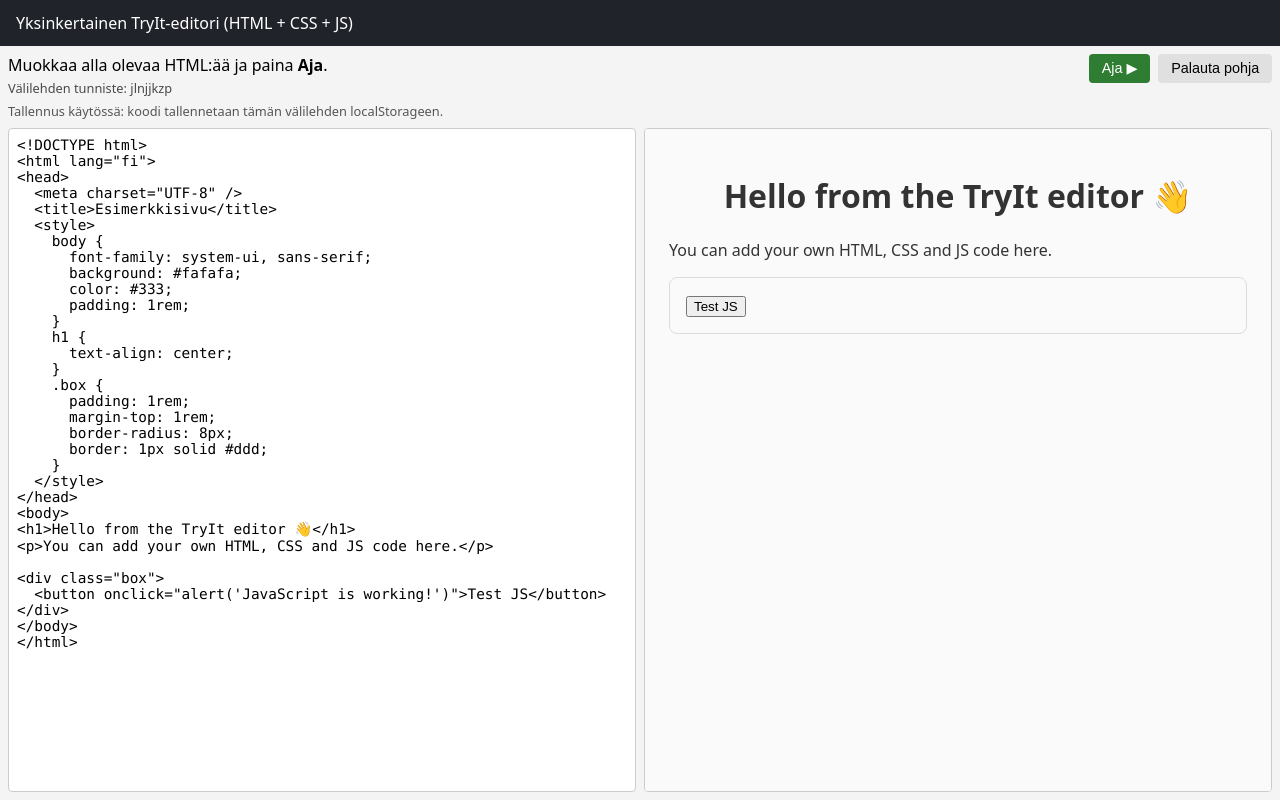
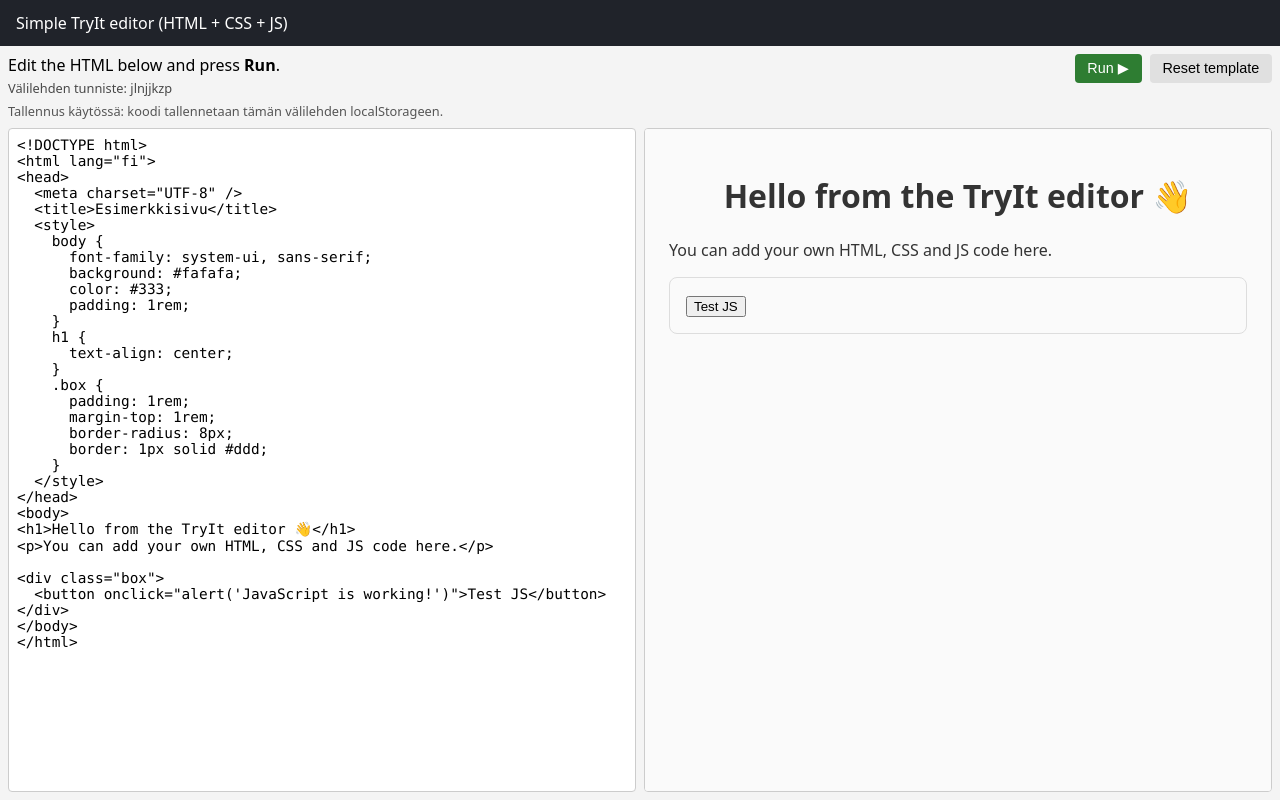
Before and after one commit to kanilmari/try_it_html, a plain HTML site: page index.html in a window 1280 px wide. Drawn offline with Linux system fonts and the light colour scheme.

Commit message:
1.01.202511302320+2025-11-30--23-20 ci

```diff
--- a/index.html
+++ b/index.html
@@ -2,7 +2,7 @@
 <html lang="fi">
 <head>
   <meta charset="UTF-8" />
-  <title>Yksinkertainen TryIt-editori</title>
+  <title>Simple TryIt editor</title>
   <style>
     * {
       box-sizing: border-box;
@@ -118,19 +118,19 @@
 </head>
 <body>
 <header>
-    Yksinkertainen TryIt-editori (HTML + CSS + JS)
+  Simple TryIt editor (HTML + CSS + JS)
 </header>
 
 <main>
   <div class="top-bar">
     <div>
-        Muokkaa alla olevaa HTML:ää ja paina <strong>Aja</strong>.<br>
+      Edit the HTML below and press <strong>Run</strong>.<br>
       <span class="tab-id" id="tabInfo"></span>
       <div id="status" class="status status-info"></div>
     </div>
     <div class="buttons">
-        <button class="run" onclick="runCode()">Aja ▶</button>
-        <button class="reset" onclick="resetTemplate()">Palauta pohja</button>
+      <button class="run" onclick="runCode()">Run ▶</button>
+      <button class="reset" onclick="resetTemplate()">Reset template</button>
     </div>
   </div>
 
@@ -226,7 +226,7 @@
       if (storageDisabled) return;
 
       const MAX_ITEMS = 20;
-      const TTL = 1000 * 60 * 60 * 24 * 30; // 30 päivää
+      const TTL = 1000 * 60 * 60 * 24 * 30; // 30 days
       const now = Date.now();
       const entries = [];
 
@@ -247,7 +247,7 @@
         }
       }
 
-      entries.sort((a, b) => b.updatedAt - a.updatedAt); // uusin ensin
+      entries.sort((a, b) => b.updatedAt - a.updatedAt); // newest first
       if (entries.length > MAX_ITEMS) {
         for (let i = MAX_ITEMS; i < entries.length; i++) {
           localStorage.removeItem(entries[i].key);
@@ -266,8 +266,8 @@
         localStorage.setItem(STORAGE_KEY, JSON.stringify(payload));
         cleanupOldEntries();
       } catch (e) {
-        // Kvota täynnä tai storage muuten estynyt → siirry pysyvään yksityiseen tilaan
-        disableStorage("Tallennus epäonnistui: localStorage täynnä tai estetty. Siirrytty yksityiseen tilaan, koodia ei enää tallenneta selaimeen.");
+        // Quota full or storage otherwise blocked → switch to permanent private mode
+        disableStorage("Saving failed: localStorage is full or blocked. Switched to private mode, code will no longer be saved in the browser.");
       }
     }
 
@@ -309,9 +309,9 @@
         }
       }
 
-      // joko storage ei ole käytössä tai mitään ei ollut tallessa
+      // either storage is not available or nothing was saved
       codeEl.value = defaultTemplate;
-      previewEl.srcdoc = codeEl.value; // yksityinen tila: ei tallennusta
+      previewEl.srcdoc = codeEl.value; // private mode: no saving
     }
 
     window.addEventListener("load", init);
```
Lines whose indentation alone changed are shown as unchanged.
